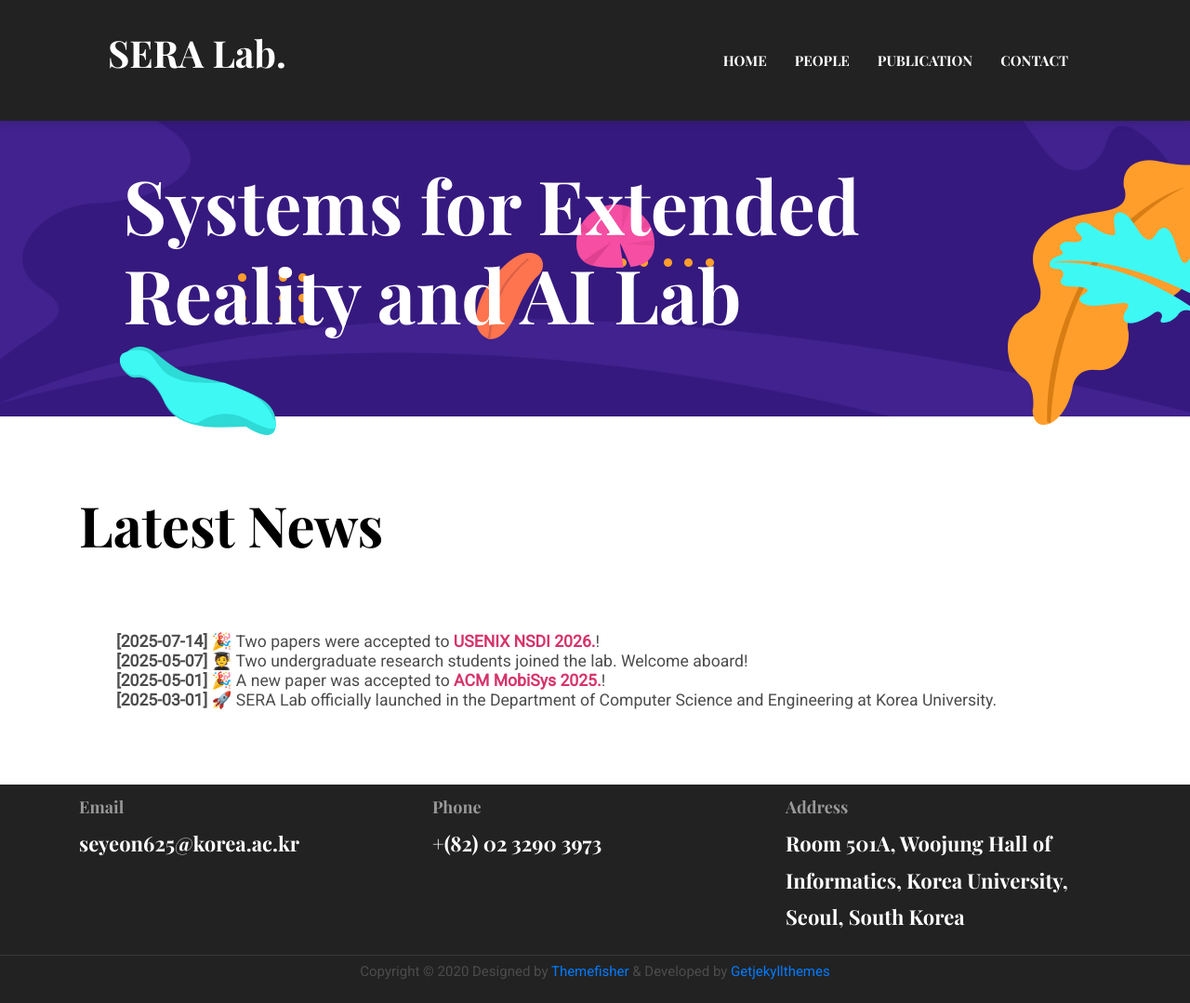
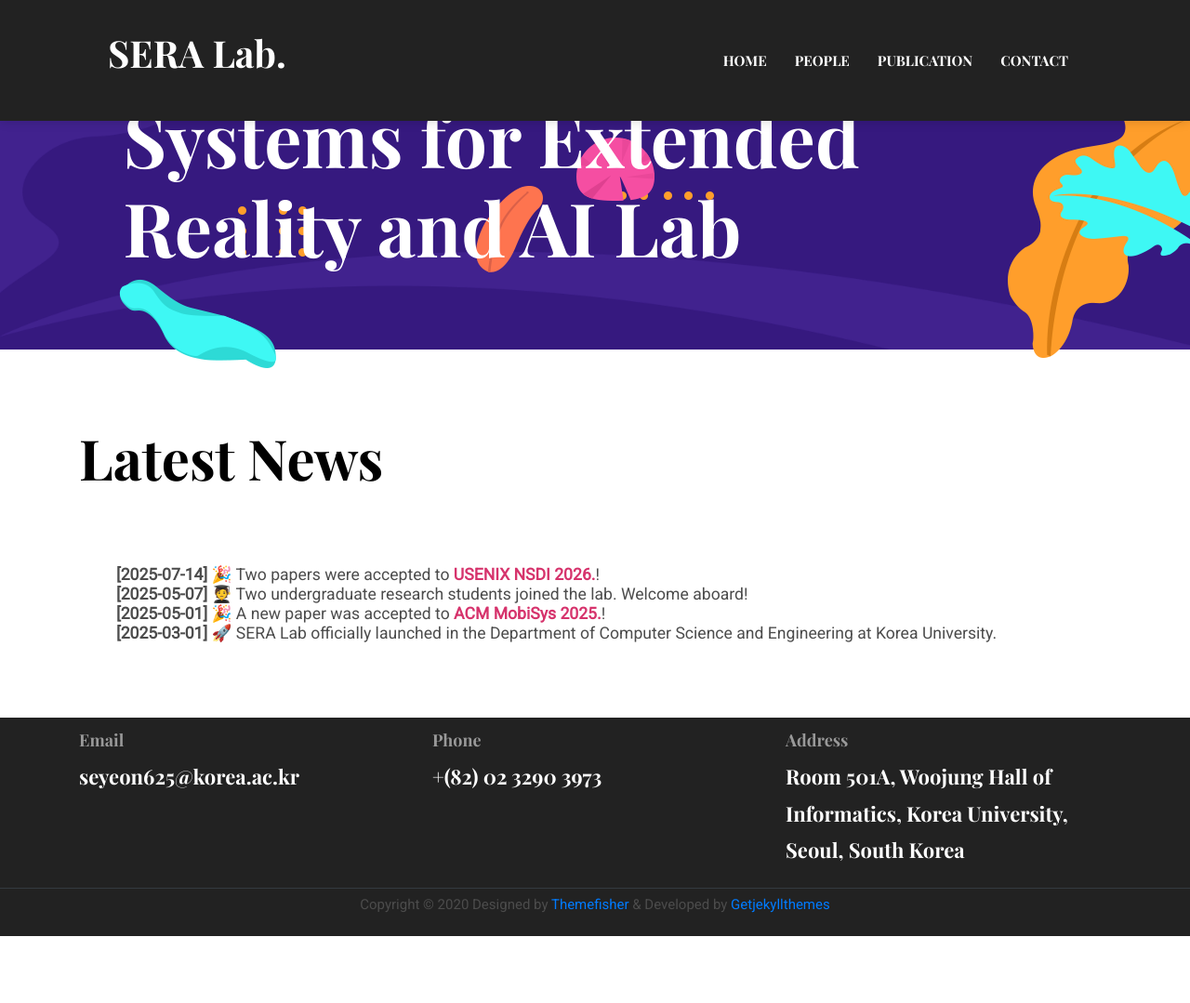
Before and after one commit to seyeon4302/seyeon4302.github.io, a Jekyll site: the page built from index.html, in a window 1280 px wide and 1079 px high. Shown: the whole window at 93% size. Built offline with Jekyll 4.4.1, drawn with Linux system fonts in a browser that asks for light colours.

Commit message:
Update custom.css

```diff
--- a/assets/scss/custom.css
+++ b/assets/scss/custom.css
@@ -1,3 +1,7 @@
+/* ===============================
+   고려대 SERA Lab Custom Styles
+   =============================== */
+
 /* 고려대 크림슨 색상 */
 $ku-crimson: #A6192E;
 
@@ -19,33 +23,18 @@
 }
 
 /* ===== [2] 헤더 (navigation bar) ===== */
-/* 항상 불투명하게 표시되도록 */
+/* 항상 보이도록 + 다크 배경 */
 .navigation {
-  background-color: #222 !important; /* 기본 다크 그레이 */
-  z-index: 1030 !important;          /* 배너 위에 */
+  background-color: #222 !important;   /* 진회색 */
+  z-index: 1030 !important;            /* 배너 위로 */
   box-shadow: 0 2px 10px rgba(0, 0, 0, 0.12);
 }
 
-/* 텍스트 대비 유지 */
+/* 네비 텍스트 색상 유지 */
 .navbar-dark .navbar-nav .nav-link {
   color: #fff !important;
 }
 .navbar-dark .navbar-nav .nav-link:hover,
 .navbar-dark .navbar-nav .nav-link:focus,
 .navbar-dark .navbar-nav .nav-link.active {
-  color: #f8f9fa !important;
-}
-
-/* ===== [3] 겹침 방지 (헤더 높이만큼 본문 내리기) ===== */
-:root {
-  --navbar-height: 64px; /* 필요 시 72px로 조정 */
-}
-@media (min-width: 992px) {
-  :root {
-    --navbar-height: 72px;
-  }
-}
-
-body {
-  padding-top: var(--navbar-height);
-}
+  color: #f8f
```
